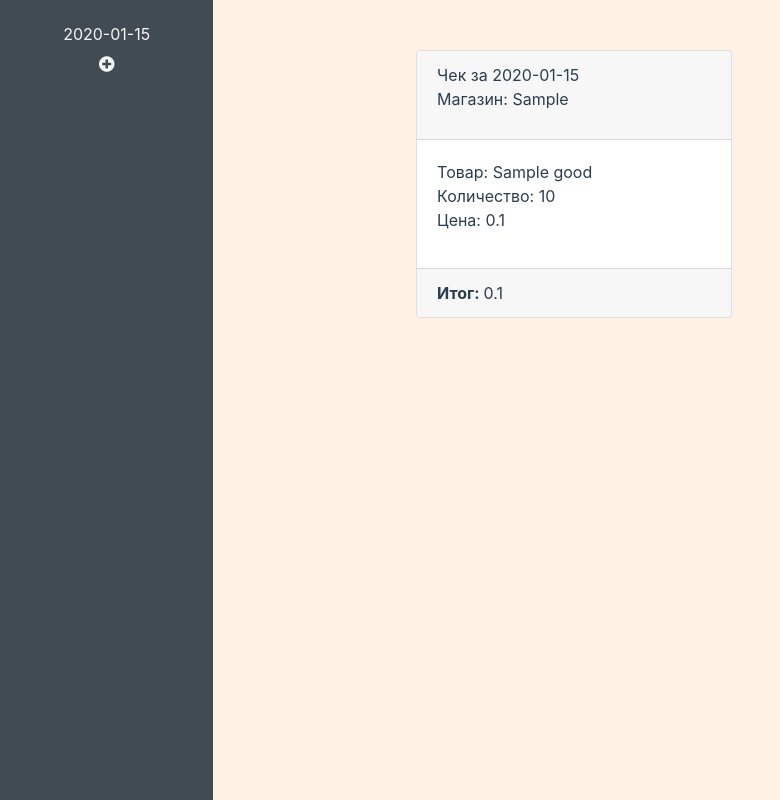
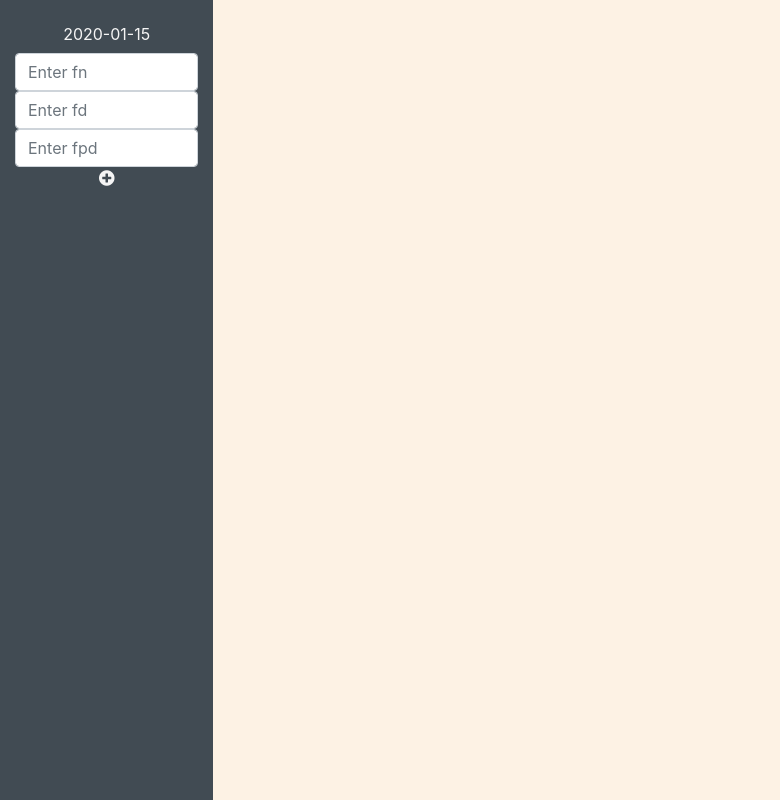
Before and after one commit to Duhoslav/spending, a Django app: template spending_server/app/check/templates/check.html in a window 1280 px wide. Shown: the part 56-856 px from the top of the page, without its empty margins (0-780 px from the left). Run offline with Django 3.2, Linux system fonts and the light colour scheme; tables that the repository leaves empty hold one stand-in row (values such as "Sample post"); the template is opened without the code that fills it: values that come from a table or form of the project are taken from there, most other values are stand-ins (such as "Sample title", 1, 10 or a date in 2020); a map, chart or similar area stays blank; parts of the project's set-up code (start-up, migrations or seed data) failed here and were passed over; some libraries are stand-ins or nearby versions.

Commit message:
+ api to add real check from FNS

```diff
--- a/spending_server/app/check/static/js/check.js
+++ b/spending_server/app/check/static/js/check.js
@@ -29,4 +29,22 @@ $(document).ready(function () {
                 console.log(err);
             });
     });
+
+    $(".btn__check_add").click(function () {
+        const postData = {
+            "fn": $('.input__fn').val(),
+            "fd": $('.input__fd').val(),
+            "fpd": $('.input__fpd').val()
+        };
+        $.post("/api/add_check/", postData)
+            .done(function (data) {
+                if (data.length > 0) {
+                    $('.cards__check_container').html(data);
+                }
+                console.log(data);
+            })
+            .fail(function (err) {
+                console.log(err);
+            });
+    })
 });
--- a/spending_server/app/check/templates/check.html
+++ b/spending_server/app/check/templates/check.html
@@ -17,41 +17,18 @@
                         <button type="button" id="{{ check.fiscalDocumentNumber }}"
                                 class="btn btn-outline-success btn__check_left">{{ check.dateTime }}</button>
                     {% endfor %}
-                    <button onclick="location.href='/api/add_check'" class="btn__icon btn__check_add"><i
-                            class="fas fa-plus-circle"></i></button>
+                    <input type="fn" class="form-control input__fn" placeholder="Enter fn">
+                    <input type="fd" class="form-control input__fd" placeholder="Enter fd">
+                    <input type="fpd" class="form-control input__fpd" placeholder="Enter fpd">
+                    <button class="btn__icon btn__check_add"><i class="fas fa-plus-circle"></i></button>
                 </div>
 
             </div>
+
             <div class="col-md-10">
                 <div class="container">
                     <div class="row cards__check_container">
-                        {% for check in checks %}
-                            <div class="col-md-4 offset-md-2">
-                                <div class="card">
-                                    <div class="card-header">
-                                        <p>Чек за {{ check.dateTime }}
-                                            <br/> Магазин: {{ check.user }}
-                                    </div>
-                                    <div class="card-body">
-                                        {% for good in goods %}
-                                            <p>Товар: {{ good.name }}
-                                                <br/>Количество: {{ good.quantity }}
-                                                <br/>Цена: {{ good.sum | divide:"100"}}
-                                            </p>
-                                        {% endfor %}
 
-                                    </div>
-                                    <div class="card-footer">
-                                        <p class="card-text">
-                                            <b>Итог: </b> {{ check.totalSum | divide:"100" }}
-                                        </p>
-                                    </div>
-                                </div>
-                            </div>
-                            <div class="col-md-4">
-                                <canvas id="myChart" width="400" height="400"></canvas>
-                            </div>
-                        {% endfor %}
                     </div>
                 </div>
             </div>
```
Also changed, not shown: spending_server/api/server_api.py (+21 -14 lines), spending_server/app/check/forms.py (added, +8 -0 lines), spending_server/modules/network/request.py (+9 -7 lines), spending_server/modules/network/__init__.py (added), spending_server/modules/parsers/__init__.py (added).
